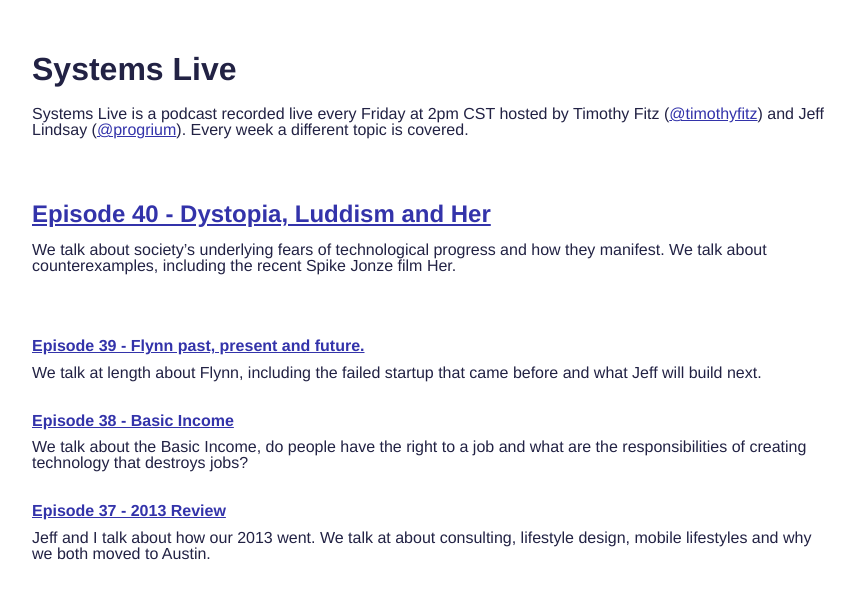
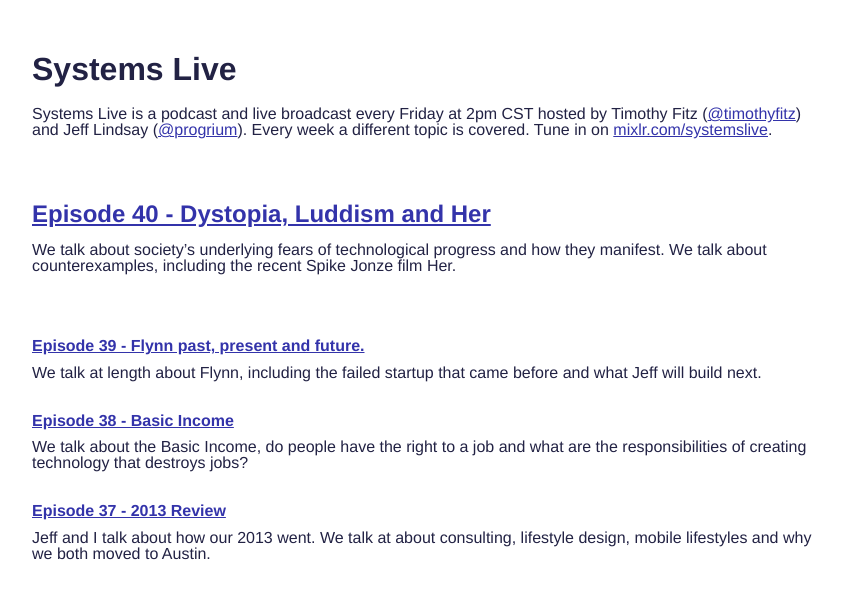
Before and after one commit to TimothyFitz/SystemsLive, a Jekyll site: the page built from index.html, in a window 1280 px wide. Shown: the top 599 px of the page, without its empty margins (68-923 px from the left). Built offline with Jekyll 4.4.1, drawn with Linux system fonts in a browser that asks for light colours.

Commit message:
Add a link to mixlr.

```diff
--- a/index.html
+++ b/index.html
@@ -7,7 +7,8 @@
 <h1>Systems Live</h1>
 
 <div class="description">
-	Systems Live is a podcast recorded live every Friday at 2pm CST hosted by Timothy Fitz (<a href="http://twitter.com/timothyfitz">@timothyfitz</a>) and Jeff Lindsay (<a href="http://twitter.com/progrium">@progrium</a>). Every week a different topic is covered.
+	Systems Live is a podcast and live broadcast every Friday at 2pm CST hosted by Timothy Fitz (<a href="http://twitter.com/timothyfitz">@timothyfitz</a>) and Jeff Lindsay (<a href="http://twitter.com/progrium">@progrium</a>). Every week a different topic is covered. Tune in on <a href="http://mixlr.com/systemslive/">mixlr.com/systemslive</a>.
+	<br>
 </div>
 
 {% for post in site.posts %}
```
